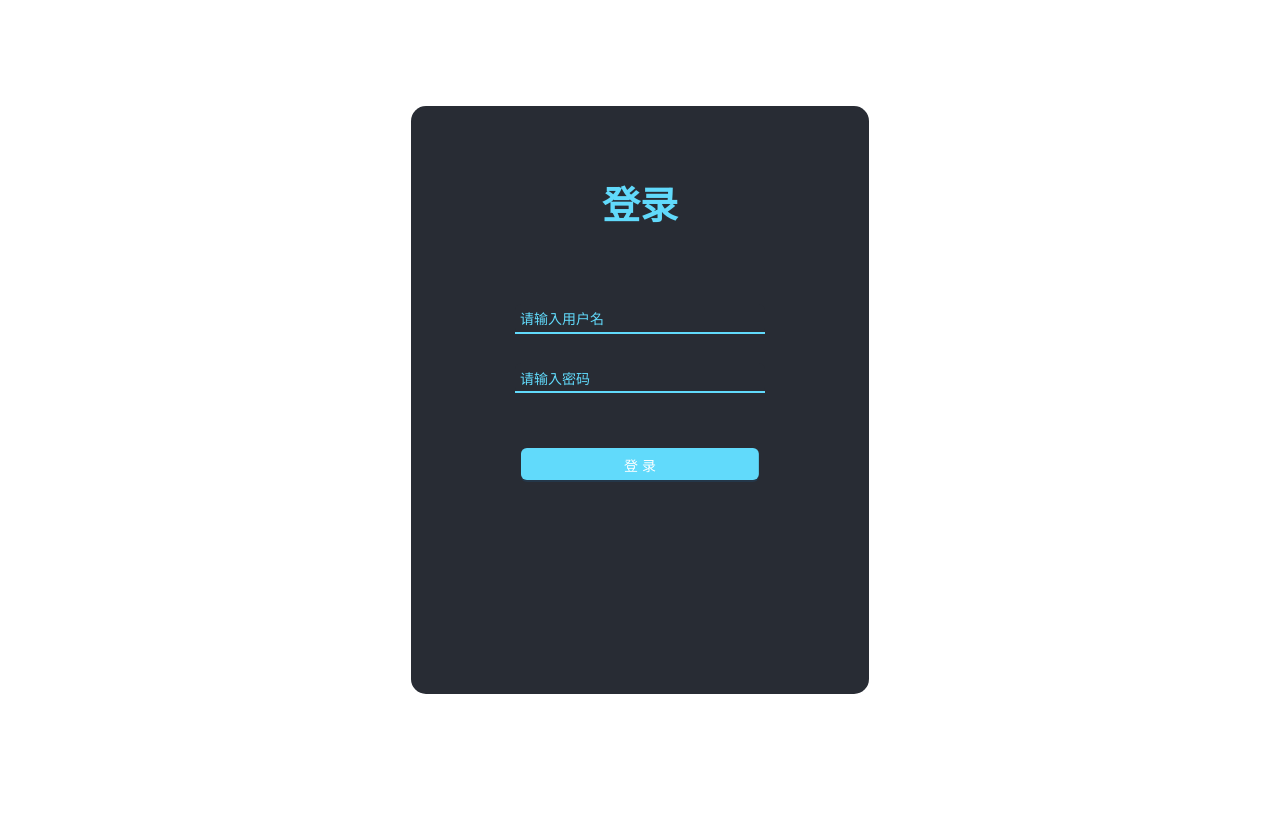
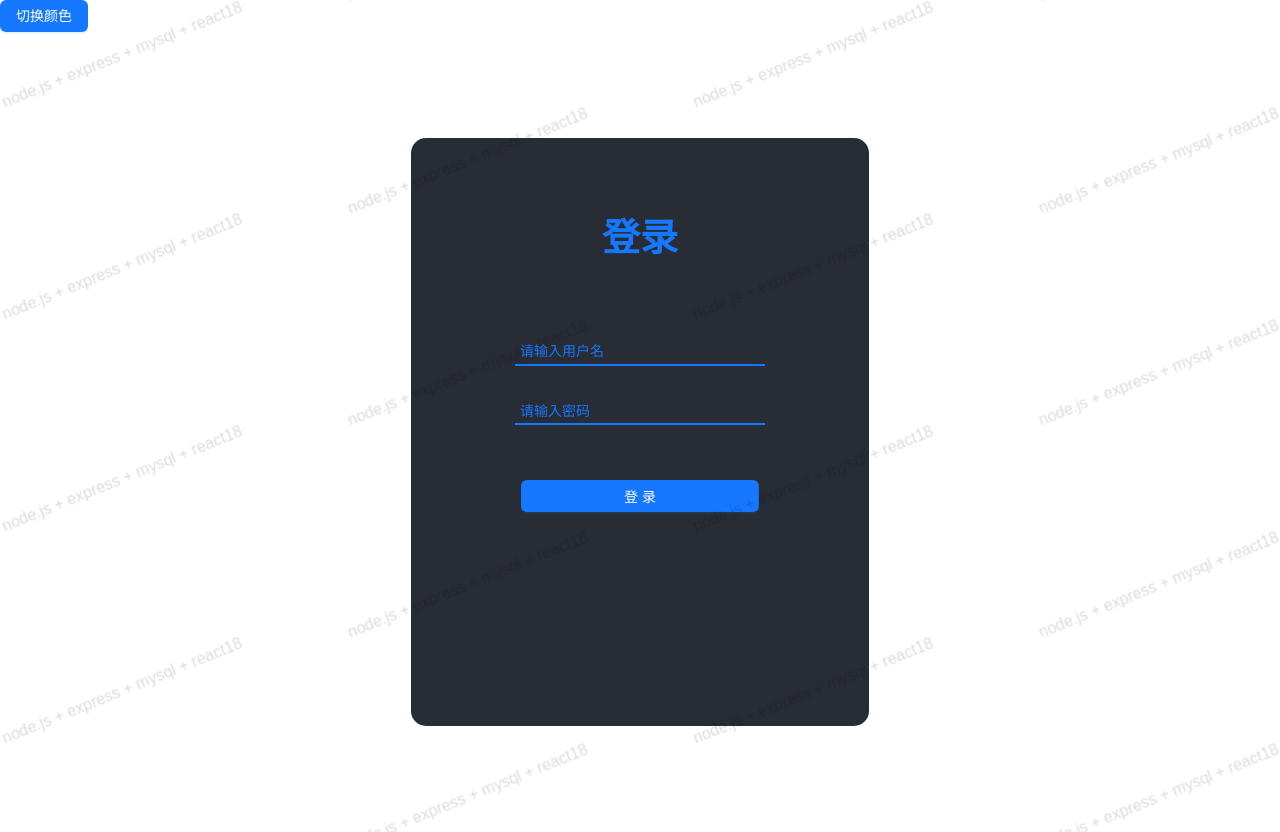
Before and after one commit to linxx5599/chat, a React (Create React App) app in the folder web/: page /login in a window 1280 px wide. Before the commit the page ends 800 px from the top, so only its background shows below. Built offline with nearby package versions, Linux system fonts and the light colour scheme.

Commit message:
web: 添加主题

```diff
--- a/web/package.json
+++ b/web/package.json
@@ -8,6 +8,7 @@
     "@testing-library/user-event": "^13.5.0",
     "@types/js-cookie": "^3.0.2",
     "antd": "^5.1.5",
+    "antd-theme-webpack-plugin": "^1.3.9",
     "axios": "^1.2.3",
     "history": "^5.3.0",
     "js-cookie": "^3.0.1",
--- a/web/src/App.tsx
+++ b/web/src/App.tsx
@@ -1,9 +1,40 @@
-import React from "react";
+import React, { useState } from "react";
+import enUS from "antd/locale/en_US";
+import zhCN from "antd/locale/zh_CN";
+import cookie from "js-cookie";
+import { ConfigProvider, Watermark, Button, theme } from "antd";
 import AuthRoute from "./AuthRoute";
-const App: React.FC  = () => {
+import SwitchThemeDrawer from "./SwitchThemeDrawer";
+import { THEME_COLOR } from "@/utils/config";
+const App: React.FC = () => {
+  const [locale, setLocale] = useState(enUS);
+  const themeColor =
+    cookie.get(THEME_COLOR) || theme.useToken().token.colorPrimary;
+  //"#00b96b"
+  const [colorPrimary, setColorPrimary] = useState(themeColor);
+
+  const switchThemeColor = () => {
+    setColorPrimary("#00b96b");
+    cookie.set(THEME_COLOR, "#00b96b");
+  };
   return (
     // <RouterProvider router={router} />
-    <AuthRoute />
+    <ConfigProvider
+      locale={locale}
+      theme={{
+        token: {
+          colorPrimary
+        }
+      }}
+    >
+      <Watermark content="node.js + express + mysql + react18">
+        <Button type="primary" onClick={switchThemeColor}>
+          切换颜色
+        </Button>
+        <AuthRoute />
+        <SwitchThemeDrawer />
+      </Watermark>
+    </ConfigProvider>
     // <Routes>
     //   <Route path="/" element={<Navigate to={navigatePath} />} />
     //   <Route
--- /dev/null
+++ b/web/src/SwitchThemeDrawer.tsx
@@ -0,0 +1,28 @@
+import React, { useState } from "react";
+import { theme, Drawer } from "antd";
+import variableCss from "@/utils/variableCss";
+const SwitchThemeDrawer: React.FC = () => {
+  const { token } = theme.useToken();
+  variableCss(token);
+
+  const [open, setOpen] = useState(false);
+  const showDrawer = () => setOpen(true);
+  const onClose = () => setOpen(false);
+
+  return (
+    <>
+      <Drawer
+        title="主题切换"
+        placement="right"
+        onClose={onClose}
+        open={open}
+      >
+        <p>Some contents...</p>
+        <p>Some contents...</p>
+        <p>Some contents...</p>
+      </Drawer>
+    </>
+  );
+};
+
+export default SwitchThemeDrawer;
--- a/web/src/style/index.less
+++ b/web/src/style/index.less
@@ -1,6 +1 @@
-*,
-html,
-body {
-  padding: 0;
-  margin: 0;
-}
+@import "~antd/dist/reset.css"; //引入antd的变量文件，实现变量的覆盖
--- a/web/src/utils/config.ts
+++ b/web/src/utils/config.ts
@@ -1,2 +1,3 @@
 export const BASE_URL = process.env.REACT_APP_BASE_API;
 export const JWT_TOKEN_NAME = "Authentication";
+export const THEME_COLOR = "themeColor";
--- /dev/null
+++ b/web/src/utils/variableCss.ts
@@ -0,0 +1,17 @@
+import { isObject } from "@/utils";
+export default function (token: object) {
+  if (!isObject(token)) return;
+  let themeRule = `:root{`;
+  for (const key in token) {
+    themeRule += `--${key}:${token[key]};`;
+  }
+  themeRule += "}";
+
+  const cssRules = document.styleSheets[0].cssRules;
+  console.log(cssRules);
+  const index = cssRules.length - 1 < 0 ? 0 : cssRules.length;
+  // if (cssRules[index].includes("--colorPrimary")) {
+  //   document.styleSheets[0].deleteRule(index);
+  // }
+  document.styleSheets[0].insertRule(themeRule, index);
+}
--- a/web/src/views/login/index.module.less
+++ b/web/src/views/login/index.module.less
@@ -1,10 +1,9 @@
 .login-container {
   height: 100vh;
   .login {
-    width: 358px;
+    width: 458px;
     height: 588px;
     border-radius: 15px;
-    padding: 0 50px;
     position: relative;
     left: 50%;
     top: 50%;
@@ -15,12 +14,12 @@
       font-weight: bold;
       text-align: center;
       line-height: 200px;
-      color: #61dafb;
+      color: var(--colorPrimary);
     }
     :global(.ant-col) {
       max-width: unset;
       :global(.ant-form-item-control-input) + div {
-        transform: translate(15%, 0%);
+        transform: translate(24%, 0%);
       }
     }
     .container {
@@ -41,18 +40,18 @@
       box-sizing: border-box;
       padding-left: 5px;
       background-color: #282c34;
-      color: #61dafb;
-      caret-color: #61dafb;
+      color: var(--colorPrimary);
+      caret-color: var(--colorPrimary);
     }
     input::placeholder {
-      color: #61dafb;
+      color: var(--colorPrimary);
     }
 
     span {
       position: absolute;
       content: "";
       display: block;
-      background-color: #61dafb;
+      background-color: var(--colorPrimary);
       transition: transform 0.1s ease-in-out;
     }
     .top,
@@ -116,7 +115,7 @@
       padding: 5px;
       width: 52%;
       margin-top: 40px;
-      background-color: #61dafb;
+      background-color: var(--colorPrimary);
       color: #fff;
       > span {
         left: 50%;
--- a/web/src/views/login/index.tsx
+++ b/web/src/views/login/index.tsx
@@ -2,15 +2,15 @@ import React, { useState } from "react";
 import { useNavigate } from "react-router-dom";
 import style from "./index.module.less";
 import { Form, Button, Input, message } from "antd";
+
 import { loginApi } from "@/api";
 import { setToken } from "@/utils/auth";
 const Login: React.FC = () => {
   const [loading, setLoading] = useState<boolean>(false);
 
   const navigate = useNavigate();
-
   const onFinish = (values: any) => {
-    setLoading(() => true);
+    setLoading(true);
     loginApi
       .login(values)
       .then((res) => {
@@ -21,13 +21,15 @@ const Login: React.FC = () => {
       .catch((err) => {
         message.error(err.message);
       })
-      .finally(() => setLoading(() => false));
+      .finally(() => setLoading(false));
   };
 
   return (
     <div className={style["login-container"]}>
       <div className={style.login}>
-        <div className={style.header}>登录</div>
+        <div className={style.header}>
+          登录
+        </div>
         <Form
           name="basic"
           labelCol={{ span: 8 }}
```
Also changed, not shown: web/src/AuthRoute.tsx (+1 -7 lines), 2 other files (tests, documents, lock files or other folders).
